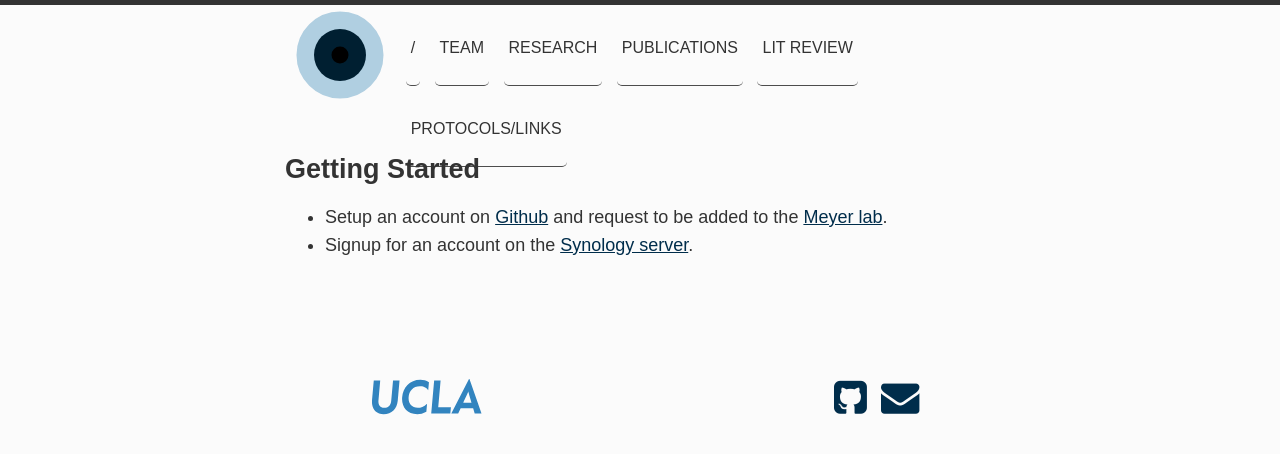
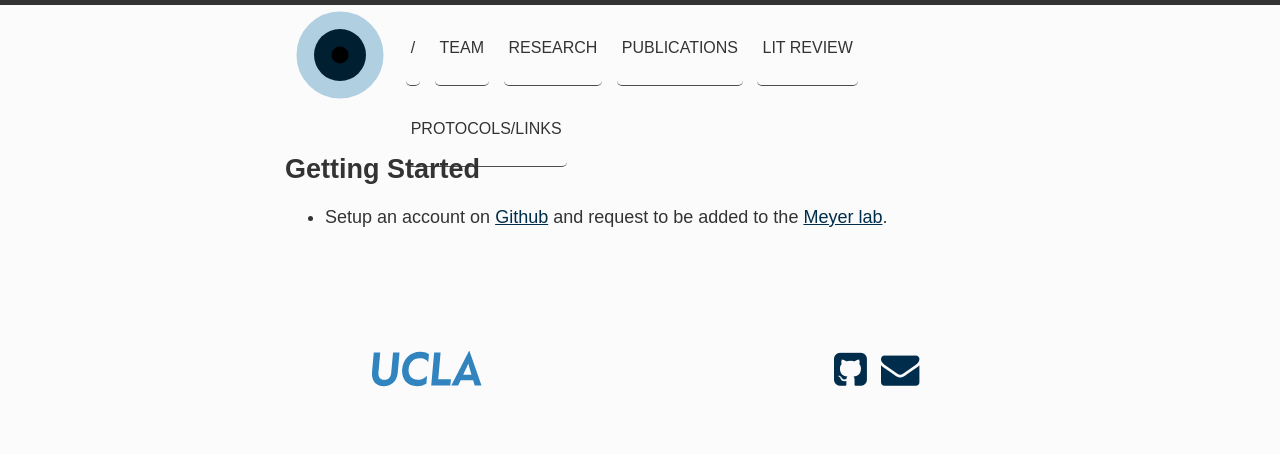
Before and after one commit to meyer-lab/asmlab.org, a Jekyll site: the page built from team/expectations/setup.md, in a window 1280 px wide. Shown: the top 454 px of the page. Built offline with Jekyll 4.4.1, drawn with Linux system fonts in a browser that asks for light colours; some web fonts are replaced; comment, search, counter and statistics services are not loaded.

Commit message:
Update setup.md
Remove synology link temporarily.

```diff
--- a/team/expectations/setup.md
+++ b/team/expectations/setup.md
@@ -4,4 +4,4 @@ title: Getting Started
 ---
 
 - Setup an account on [Github](https://github.com) and request to be added to the [Meyer lab](https://github.com/meyer-lab).
-- Signup for an account on the [Synology server](https://thana.synology.me:5001).
+<!-- - Signup for an account on the [Synology server](https://thana.synology.me:5001). -->
```
